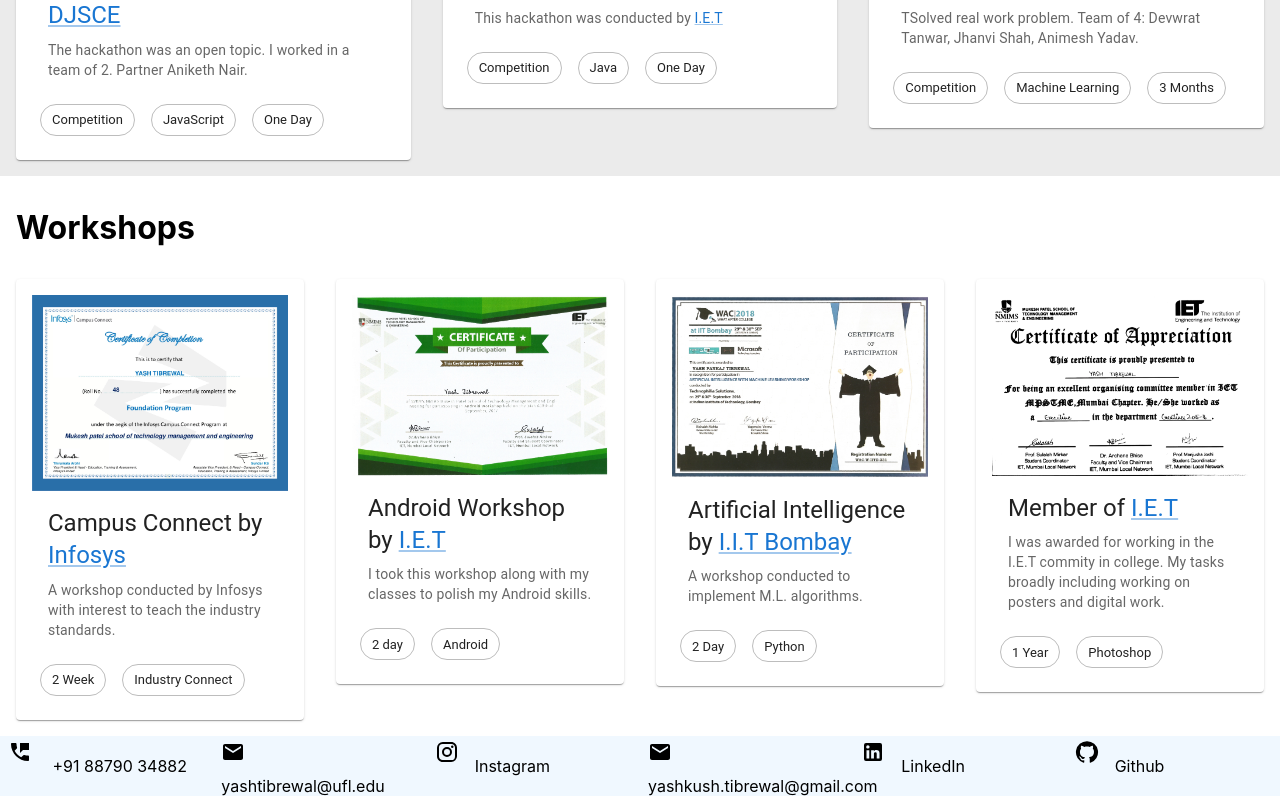
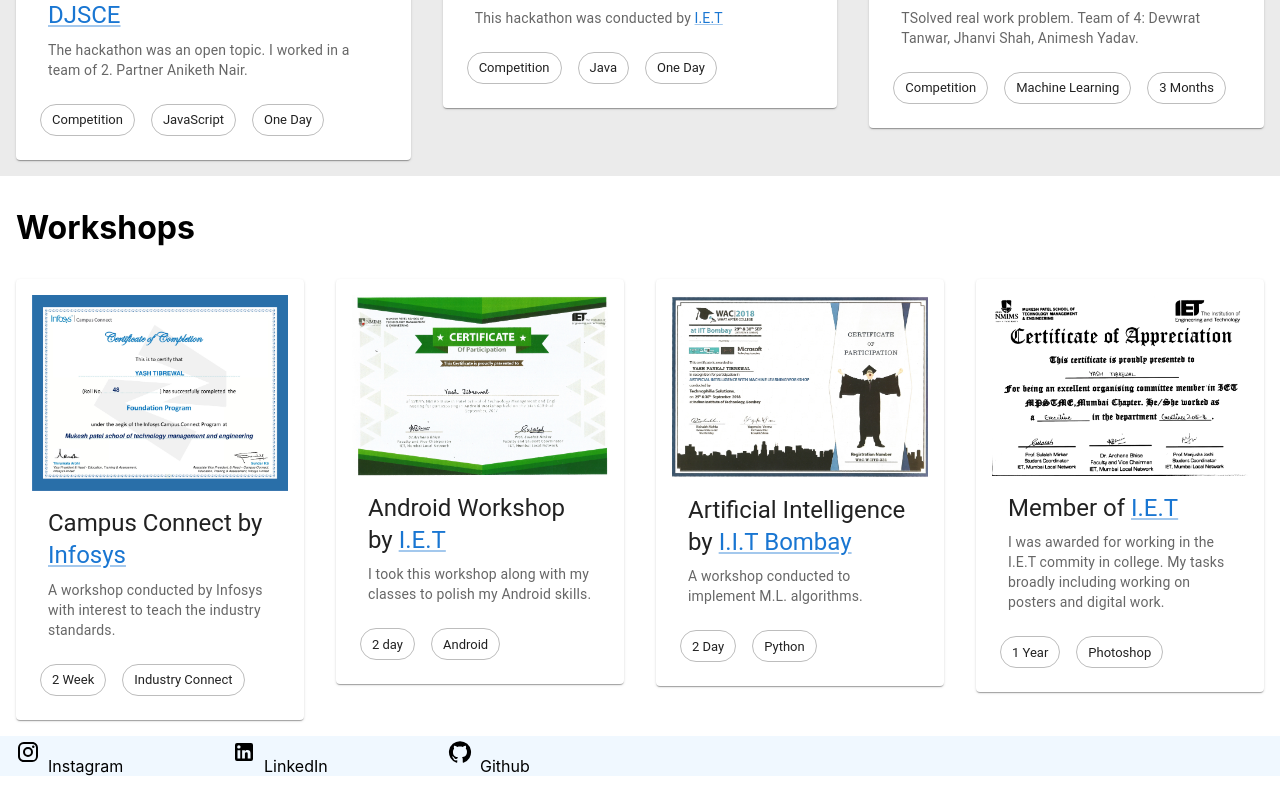
Before and after one commit to yashtibrewal/portfolio-website, a React (Create React App) app: page / in a window 1280 px wide. Shown: the part 7719-8519 px from the top of the page. Built offline with nearby package versions, Linux system fonts and the light colour scheme.

Commit message:
closes #17

```diff
--- a/src/components/ContactMe.tsx
+++ b/src/components/ContactMe.tsx
@@ -8,24 +8,15 @@
 function ContactMe() {
     return (
         <div id="contactMe">
-            <Grid container>
+            <Grid container spacing={2}>
                 <Grid item xs={12} sm={6} md={3} lg={2}>
-                    <PermPhoneMsgIcon className='pm'></PermPhoneMsgIcon><span className='pm'> +91 88790 34882</span>
+                    <span className='pm'><a className='pb' href='https://www.instagram.com/yash.tibrewal.17/'><InstagramIcon className='pm'></InstagramIcon>Instagram</a></span>
                 </Grid>
                 <Grid item xs={12} sm={6} md={3} lg={2}>
-                    <EmailIcon className='pm'></EmailIcon><span className='pm'>yashtibrewal@ufl.edu</span>
+                    <span className='pm'><a className='pb' href='https://www.linkedin.com/in/yash-tibrewal/'><LinkedInIcon className='pm'></LinkedInIcon>LinkedIn</a></span>
                 </Grid>
                 <Grid item xs={12} sm={6} md={3} lg={2}>
-                    <InstagramIcon className='pm'></InstagramIcon><span className='pm'><a className='pb' href='https://www.instagram.com/yash.tibrewal.17/'>Instagram</a></span>
-                </Grid>
-                <Grid item xs={12} sm={6} md={3} lg={2}>
-                    <EmailIcon className='pm'></EmailIcon><span className='pm'>yashkush.tibrewal@gmail.com</span>
-                </Grid>
-                <Grid item xs={12} sm={6} md={3} lg={2}>
-                    <LinkedInIcon className='pm'></LinkedInIcon><span className='pm'><a className='pb' href='https://www.linkedin.com/in/yash-tibrewal/'>LinkedIn</a></span>
-                </Grid>
-                <Grid item xs={12} sm={6} md={3} lg={2}>
-                    <GitHubIcon className='pm'></GitHubIcon><span className='pm'><a className='pb' href='https://github.com/yashtibrewal'>Github</a></span>
+                    <span className='pm'><a className='pb' href='https://github.com/yashtibrewal'><GitHubIcon className='pm'></GitHubIcon>Github</a></span>
                 </Grid>
             </Grid>
         </div>
```
